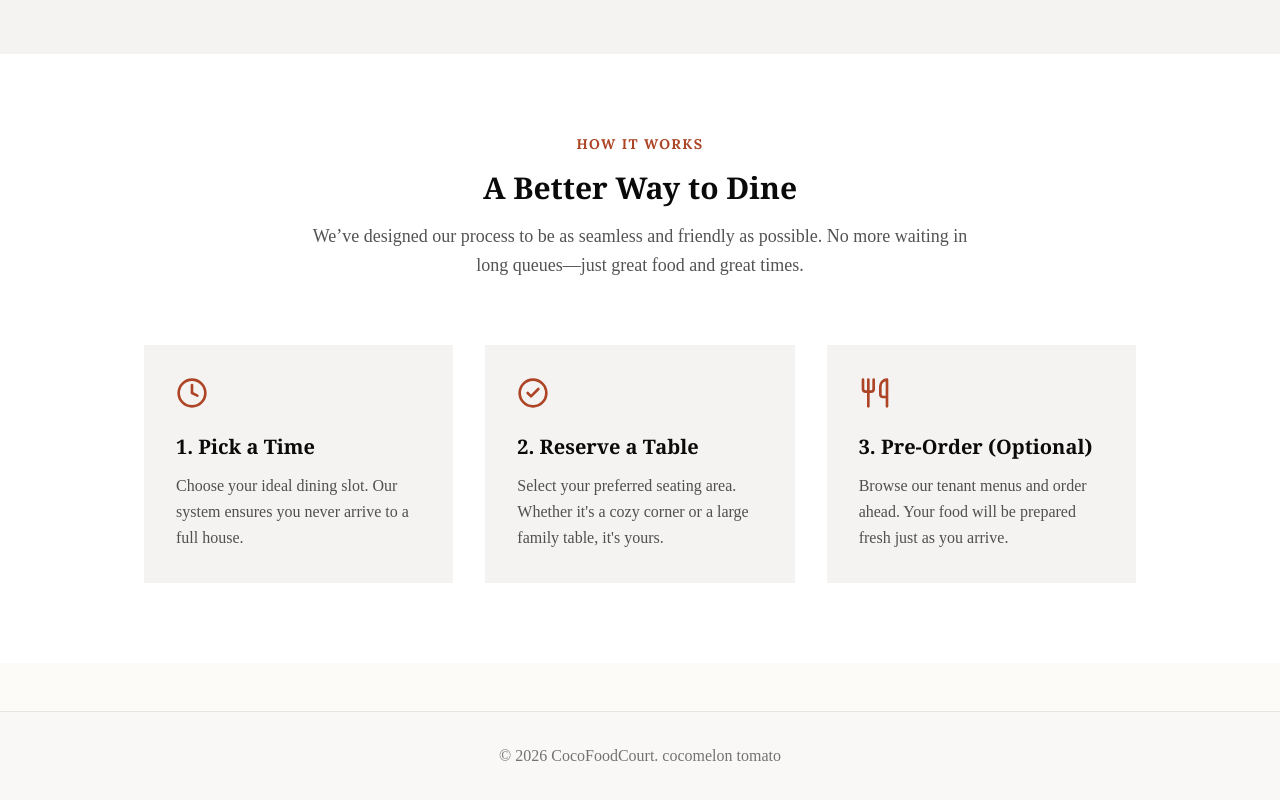
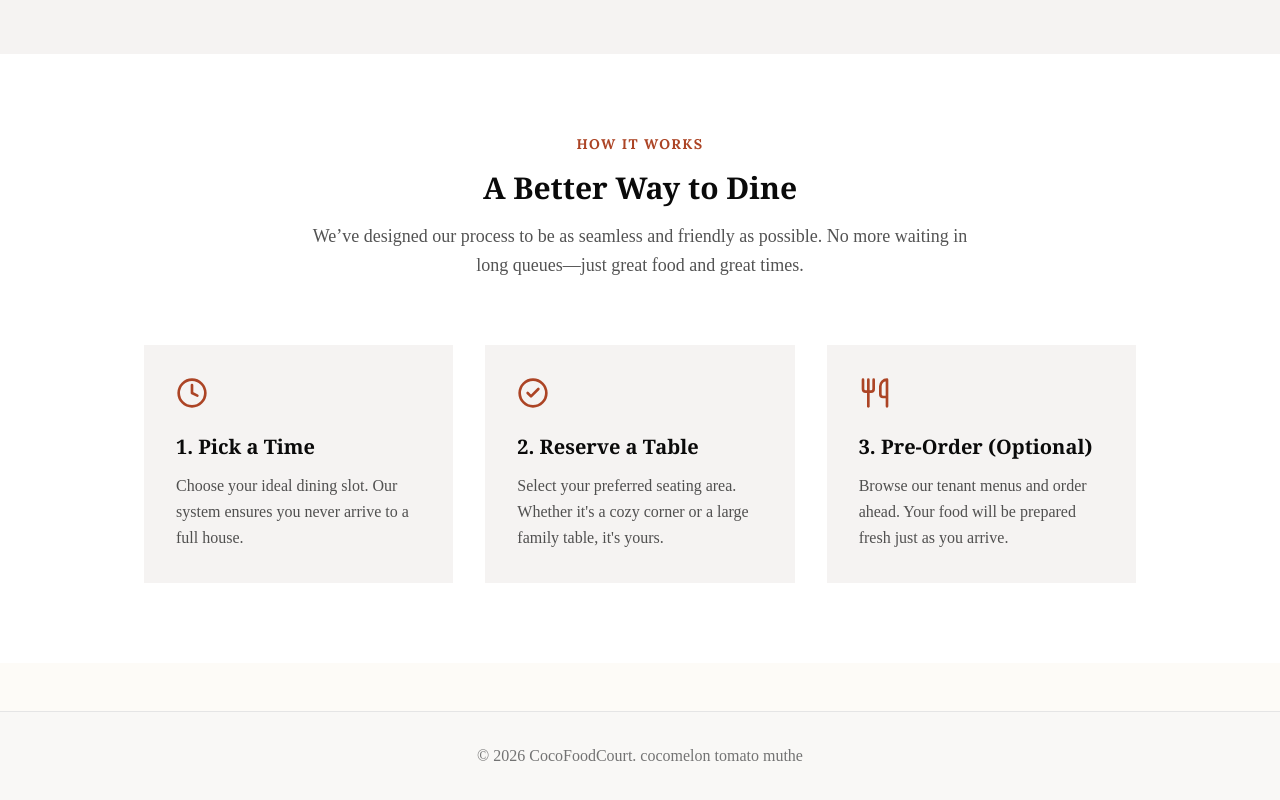
Before and after one commit to Sancaaa/CocoFoodCourt, a Next.js app: page / in a window 1280 px wide. Shown: the part 719-1519 px from the top of the page. Built offline with nearby package versions, Linux system fonts and the light colour scheme; no server answers.

Commit message:
test webhook8

```diff
--- a/src/components/layout/Footer.tsx
+++ b/src/components/layout/Footer.tsx
@@ -2,7 +2,10 @@ export function Footer() {
   return (
     <footer className="border-t bg-muted/50 mt-12 py-8">
       <div className="container mx-auto px-4 text-center text-muted-foreground">
-        <p>&copy; {new Date().getFullYear()} CocoFoodCourt. cocomelon tomato</p>
+        <p>
+          &copy; {new Date().getFullYear()} CocoFoodCourt. cocomelon tomato
+          muthe
+        </p>
       </div>
     </footer>
   );
```
